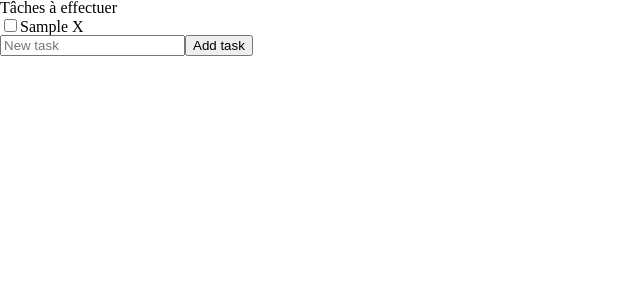
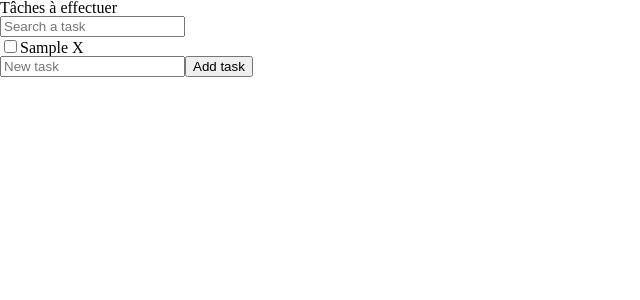
Before and after one commit to jonathanValere/react-todo-list-app, a React (Vite) app: page / in a window 1280 px wide. Both pictures are taken after typing "Sample" into the empty fields and a click on the button "Add task". Shown: the top 300 px of the page, without its empty margins (0-640 px from the left). Built offline with nearby package versions, Linux system fonts and the light colour scheme; the HTML template or start-up script is replaced by a standard one.

Commit message:
searchbar implemented, Input component created,  code refactored

```diff
--- a/src/App.jsx
+++ b/src/App.jsx
@@ -8,11 +8,29 @@ import {
 library.add(faEnvelope, faKey, faListAlt);
 import "./App.css";
 import Task from "./components/Task";
+import Input from "./components/Input";
 
 function App() {
   // STATES ----------------------------------------
   const [list, setList] = useState([]);
   const [task, setTask] = useState("");
+  const [search, setSearch] = useState("");
+
+  //Liste tâches et fonctionnalités de la searchbar ---
+  const listTasks = list.map((task) => {
+    if (task.nameTask.includes(search)) {
+      return (
+        <Task
+          key={task.id}
+          name={task.nameTask}
+          id={task.nameTask}
+          onChange={() => handleTaskDone(task.id)}
+          onClick={() => handleDeleteTask(task.id)}
+          done={task.done}
+        />
+      );
+    }
+  });
 
   // GESTIONNAIRES --------------------------------------
   //Gestion onclick ajouter une tâche ---------
@@ -60,39 +78,37 @@ function App() {
     return setList(newListUpdated);
   };
 
-  // console.log(list);
-
   // Render ----------------------------------------
   return (
     <main>
       {/* Afficher un texte indiquant que la liste est vide */}
-      <h2>{list.length > 0 ? "Tâches à effectuer" : "No tasks"}</h2>
-      <ul>
-        {/* Vérification que la liste n'est pas vide */}
-        {list.length > 0 &&
-          // Si pas vide, boucler sur ma tableau représentant toutes mes tâches
-          list.map((task) => (
-            <Task
-              key={task.id}
-              name={task.nameTask}
-              id={task.nameTask}
-              onChange={() => handleTaskDone(task.id)}
-              onClick={() => handleDeleteTask(task.id)}
-              done={task.done}
+      <section>
+        <h2>Tâches à effectuer</h2>
+        {list.length > 0 ? (
+          <div>
+            {/* La searchbar */}
+            <Input
+              type="search"
+              placeholder="Search a task"
+              value={search}
+              onChange={(event) => setSearch(event.target.value)}
             />
-          ))}
-      </ul>
+            {/* La liste des tâches */}
+            <ul>{listTasks}</ul>
+          </div>
+        ) : (
+          "Is empty"
+        )}
         <div>
-        <input
+          <Input
             type="text"
-          name="task"
-          id="task"
             placeholder="New task"
             value={task}
             onChange={(event) => setTask(event.target.value)}
           />
           <button onClick={handleAddTask}>Add task</button>
         </div>
+      </section>
     </main>
   );
 }
--- /dev/null
+++ b/src/components/Input.jsx
@@ -0,0 +1,10 @@
+export default function Input({ ...props }) {
+  return (
+    <input
+      type={props.type}
+      placeholder={props.placeholder}
+      value={props.value}
+      onChange={props.onChange}
+    />
+  );
+}
```
Lines whose indentation alone changed are shown as unchanged.
